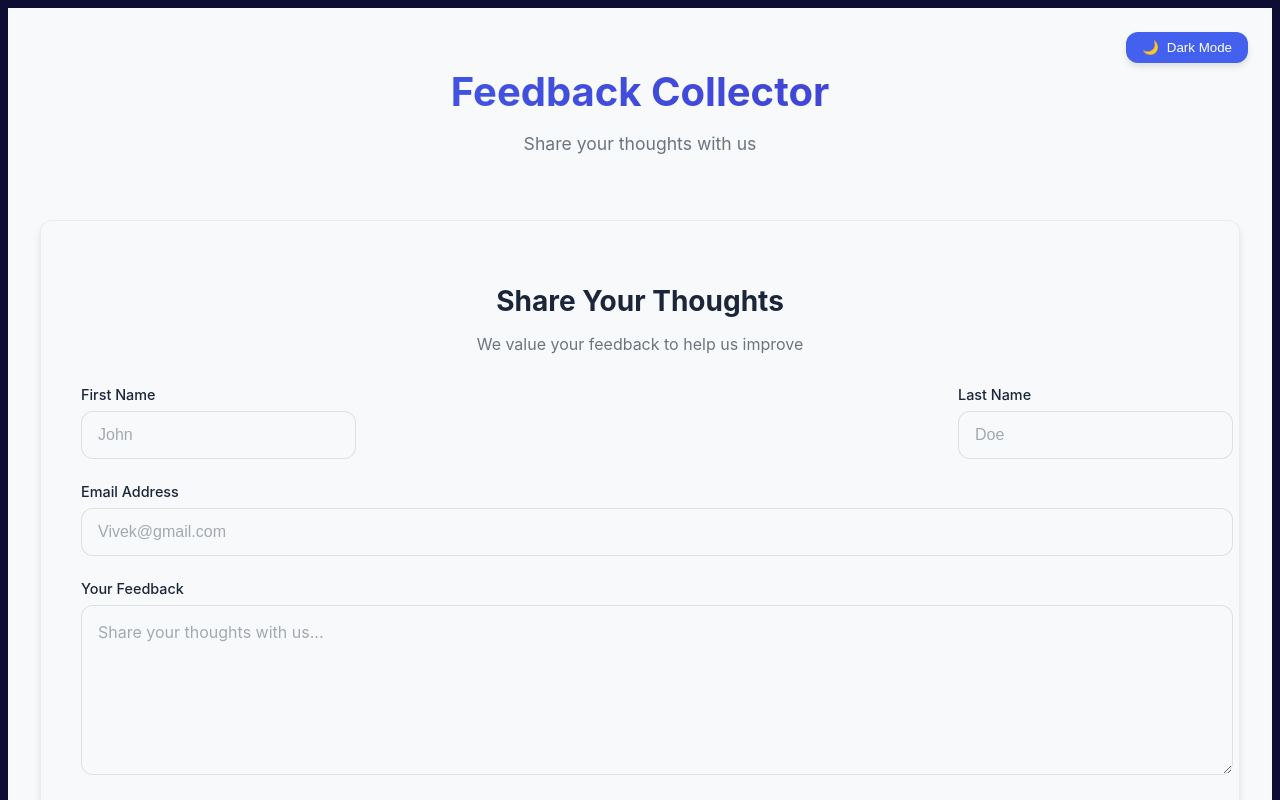
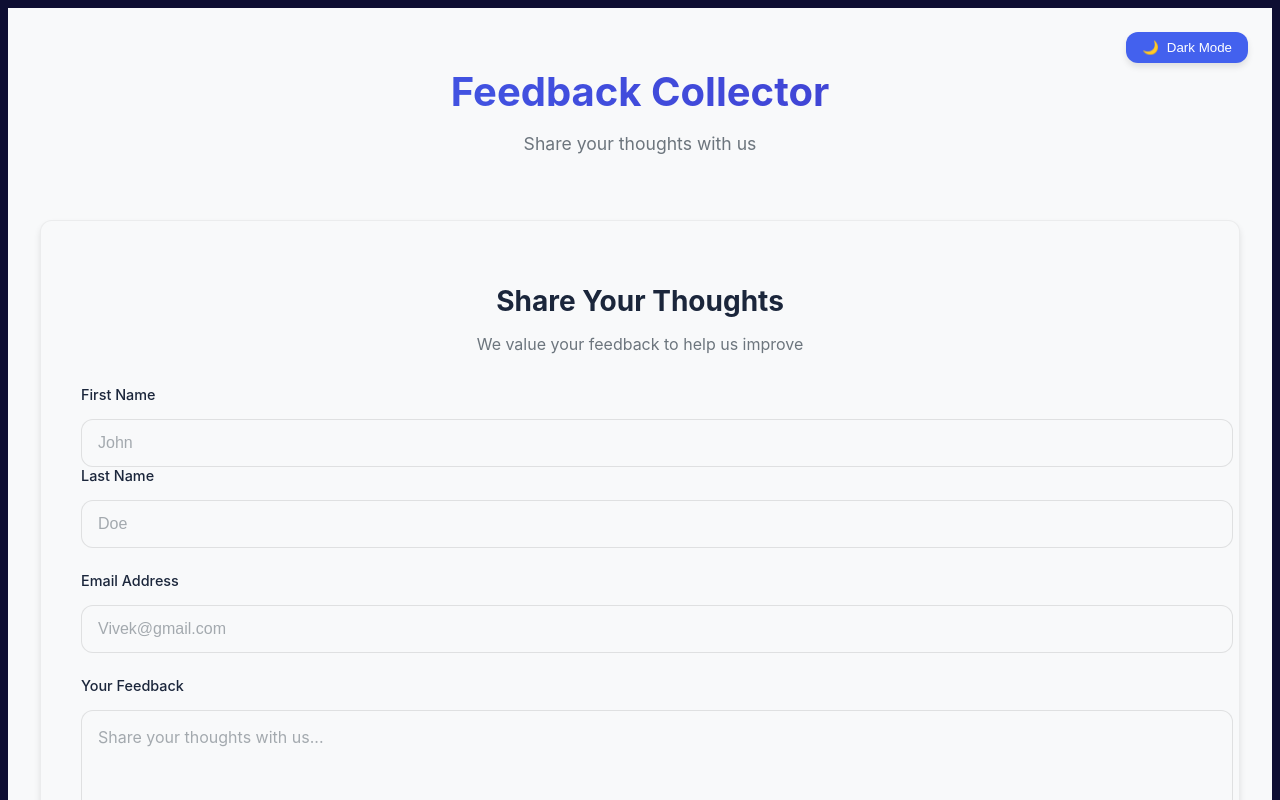
Before and after one commit to Codeblinders/feedback-collector, a React (Vite) app in the folder feedback-collector/: page / in a window 1280 px wide. Shown: the top 800 px of the page. Built offline with nearby package versions, Linux system fonts and the light colour scheme.

Commit message:
FeedbackForm.css

```diff
--- a/feedback-collector/src/components/FeedbackForm.css
+++ b/feedback-collector/src/components/FeedbackForm.css
@@ -29,23 +29,46 @@
   display: flex;
   flex-direction: column;
   gap: 1.5rem;
+  width: 100%;
 }
 
 .name-fields {
-  display: flex;
-  gap: 1rem;
-  justify-content: space-between;
+
+  gap: 1.5rem;
+  width: 100%;
 }
 
+.input-group {
+  display: flex;
+  flex-direction: column;
+  width: 100%;
+}
 
+.input-label {
+  margin-bottom: 0.5rem;
+  font-size: 0.9rem;
+  font-weight: 500;
+  color: var(--dark);
+}
 
+.form-input {
+  width: 100%;
+  padding: 0.875rem 1rem;
+  border: 1px solid rgba(0, 0, 0, 0.1);
+  border-radius: var(--border-radius);
+  font-size: 1rem;
+}
+
+/* Responsive Design */
 @media (max-width: 600px) {
   .name-fields {
-    flex-direction: column;
-    justify-content: space-between;
+    grid-template-columns: 1fr;
+  }
+
+  .form-input {
+    padding: 0.75rem 1rem;
   }
 }
-
 .input-group {
   display: flex;
   flex-direction: column;
```
